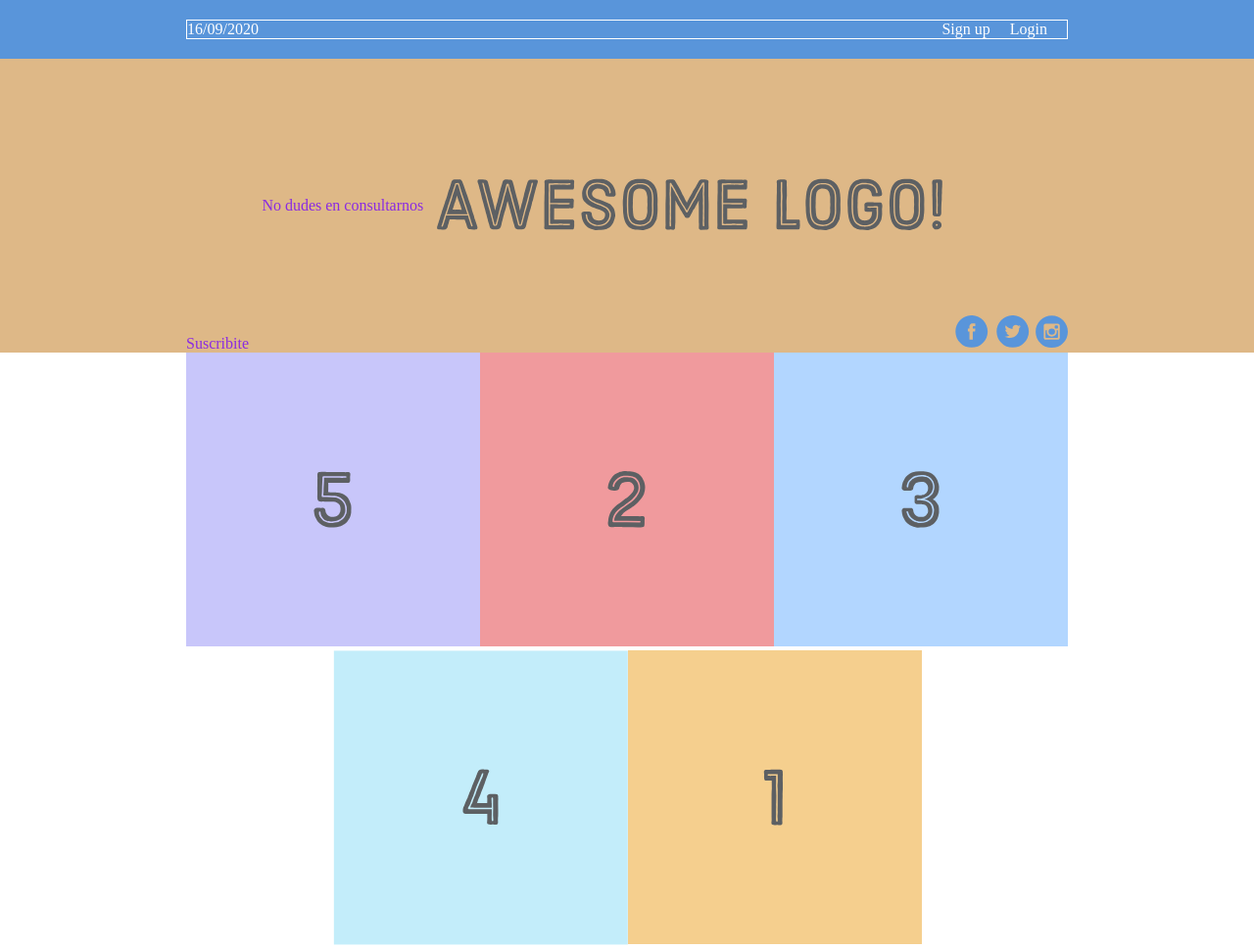
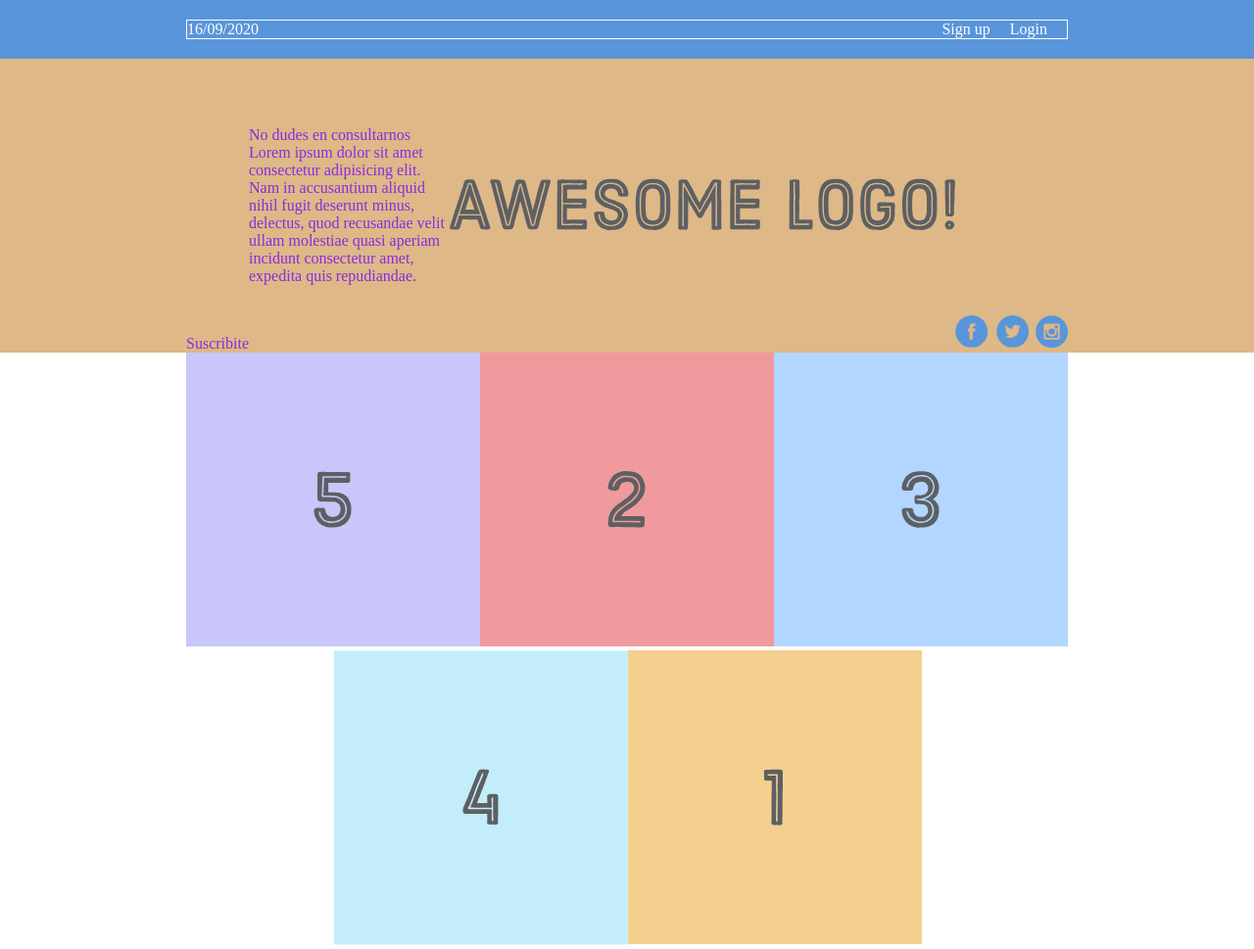
Before and after one commit to FlorMartinezP/primer-repo, a plain HTML site: page index.html in a window 1280 px wide. Shown: the whole page at 98% size. Drawn offline with Linux system fonts and the light colour scheme.

Commit message:
agrego lorem

```diff
--- a/index.html
+++ b/index.html
@@ -21,7 +21,10 @@
 <div class="header-container">
     <div class="header">
         <div class="suscribe">Suscribite</div>
-        <p>No dudes en consultarnos</p>
+        <p>No dudes en consultarnos
+            Lorem ipsum dolor sit amet consectetur adipisicing elit. Nam in accusantium aliquid nihil fugit deserunt minus, delectus, quod recusandae velit ullam molestiae quasi aperiam incidunt consectetur amet, expedita quis repudiandae.
+
+        </p>
         <div class="logo">
             <img src="images/awesome-logo.svg" alt=""></div>
         <div class="social">
```
